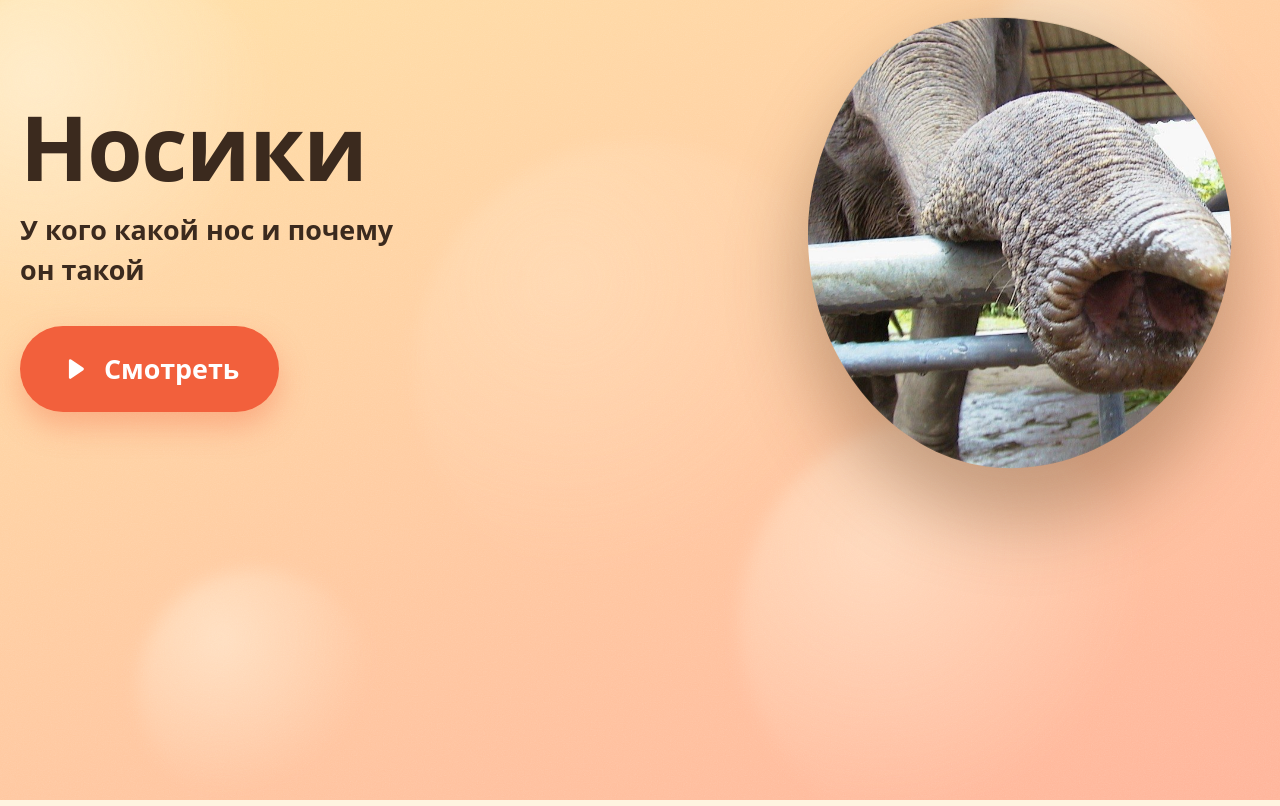
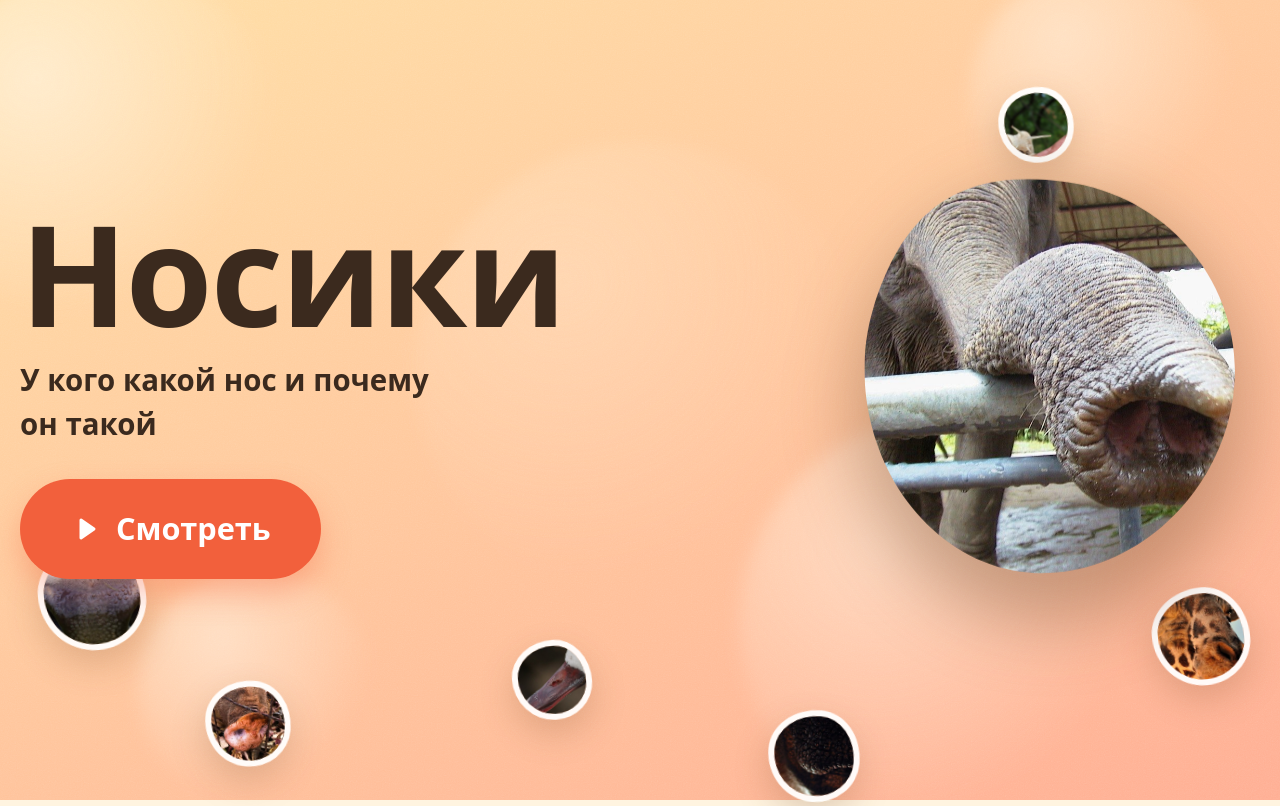
Before and after one commit to usatovw/aninose, a React (Vite) app: page / in a window 1280 px wide. Built offline with nearby package versions, Linux system fonts and the light colour scheme.

Commit message:
feat: композиция главной, центрирование по высоте

```diff
--- a/src/App.tsx
+++ b/src/App.tsx
@@ -26,7 +26,7 @@ export default function App() {
       <motion.div key={loc.pathname}
         initial={{ opacity: 0 }} animate={{ opacity: 1 }} exit={{ opacity: 0 }}
         transition={{ duration: .22 }}
-        style={{ minHeight: '100%' }}>
+        style={{ minHeight: '100%', display: 'flex', flexDirection: 'column' }}>
         <Routes location={loc}>
           <Route path="/" element={<Home />} />
           <Route path="/types" element={<TypesMap />} />
--- a/src/pages/Home.tsx
+++ b/src/pages/Home.tsx
@@ -1,58 +1,79 @@
 import { motion } from 'framer-motion';
 import { useNavigate } from 'react-router-dom';
 import { unlock, say, blip } from '../lib/audio';
-import { photoUrl } from '../lib/content';
+import { noseUrl, photoUrl } from '../lib/content';
 import { Scene } from '../components/Scene';
 import { BlobPhoto } from '../components/BlobPhoto';
 import { IconPlay } from '../components/Icon';
 
-// Слово появляется по буквам — ребёнок ещё не читает, но видит, что с ним «разговаривают».
 const WORD = 'Носики'.split('');
+// Носики-спутники: узнаваемые кадры по кругу — ребёнок видит, про что это, не читая.
+const ORBIT = [
+  { id: 'cow',    x: 3,  y: 68, s: 108, d: 6.2 },
+  { id: 'pig',    x: 16, y: 86, s: 86,  d: 7.4 },
+  { id: 'duck',   x: 40, y: 80, s: 80,  d: 5.6 },
+  { id: 'dog',    x: 60, y: 90, s: 92,  d: 8.0 },
+  { id: 'giraffe',x: 90, y: 74, s: 98,  d: 6.8 },
+  { id: 'snail',  x: 78, y: 12, s: 76,  d: 7.8 },
+];
 
 export default function Home() {
   const nav = useNavigate();
-  const start = () => { unlock(); blip(620); say('ui-hello'); setTimeout(() => nav('/types'), 260); };
+  const start = () => { unlock(); blip(620); say('ui-hello'); setTimeout(() => nav('/types'), 240); };
 
   return (
-    <div className="screen" style={{ justifyContent: 'center' }}>
-      <Scene from="#FFE2A8" to="#FFB49A" accent="#FFF6E3" />
-      <div className="wrap" style={{ display: 'grid', gap: 'clamp(24px,4vw,64px)',
-                                     gridTemplateColumns: 'minmax(280px,1fr) minmax(260px,480px)',
-                                     alignItems: 'center' }}>
+    <div className="screen" style={{ justifyContent: 'center', position: 'relative' }}>
+      <Scene from="#FFE0A6" to="#FFAE93" accent="#FFF8EC" />
+
+      {ORBIT.map((o, i) => (
+        <motion.img key={o.id} src={noseUrl(o.id)} alt="" aria-hidden
+          initial={{ scale: 0, opacity: 0 }}
+          animate={{ scale: 1, opacity: 1, y: [0, -14, 0], rotate: [0, i % 2 ? 5 : -5, 0] }}
+          transition={{ scale: { delay: .5 + i * .09, type: 'spring', stiffness: 200, damping: 13 },
+                        opacity: { delay: .5 + i * .09 },
+                        y: { duration: o.d, repeat: Infinity, ease: 'easeInOut' },
+                        rotate: { duration: o.d * 1.4, repeat: Infinity, ease: 'easeInOut' } }}
+          style={{ position: 'absolute', left: `${o.x}%`, top: `${o.y}%`,
+                   width: o.s, height: o.s, objectFit: 'cover',
+                   borderRadius: '54% 46% 48% 52% / 46% 54% 46% 54%',
+                   border: '6px solid rgba(255,255,255,.92)',
+                   boxShadow: '0 14px 34px rgba(120,70,30,.22)', pointerEvents: 'none' }} />
+      ))}
+
+      <div className="wrap" style={{ display: 'grid', gap: 'clamp(20px,3vw,56px)',
+                                     gridTemplateColumns: 'minmax(280px,1.1fr) minmax(250px,420px)',
+                                     alignItems: 'center', position: 'relative', zIndex: 2 }}>
         <div>
-          <h1 style={{ display: 'flex', flexWrap: 'wrap' }}>
+          <h1 style={{ display: 'flex', flexWrap: 'wrap', fontSize: 'clamp(56px, 11vw, 150px)' }}>
             {WORD.map((ch, i) => (
               <motion.span key={i}
-                initial={{ y: 90, opacity: 0, rotate: -12 }}
-                animate={{ y: 0, opacity: 1, rotate: 0 }}
-                transition={{ delay: .08 + i * .07, type: 'spring', stiffness: 260, damping: 14 }}
-                style={{ display: 'inline-block' }}>
-                {ch}
-              </motion.span>
+                initial={{ y: 110, opacity: 0, rotate: -14, scale: .8 }}
+                animate={{ y: 0, opacity: 1, rotate: 0, scale: 1 }}
+                transition={{ delay: .1 + i * .075, type: 'spring', stiffness: 250, damping: 13 }}
+                style={{ display: 'inline-block' }}>{ch}</motion.span>
             ))}
           </h1>
-
           <motion.p className="lead"
-            initial={{ y: 24, opacity: 0 }} animate={{ y: 0, opacity: 1 }}
-            transition={{ delay: .62, type: 'spring', stiffness: 160, damping: 18 }}
-            style={{ margin: '18px 0 34px' }}>
+            initial={{ y: 22, opacity: 0 }} animate={{ y: 0, opacity: 1 }}
+            transition={{ delay: .66, type: 'spring', stiffness: 170, damping: 19 }}
+            style={{ margin: '14px 0 32px', fontSize: 'clamp(21px,2.3vw,32px)' }}>
             У кого какой нос и почему он такой
           </motion.p>
-
           <motion.button className="btn" onClick={start}
-            initial={{ scale: .6, opacity: 0 }} animate={{ scale: 1, opacity: 1 }}
-            transition={{ delay: .78, type: 'spring', stiffness: 240, damping: 12 }}
-            whileTap={{ scale: .93 }}>
-            <IconPlay size={30} /> Смотреть
+            initial={{ scale: .5, opacity: 0 }} animate={{ scale: 1, opacity: 1 }}
+            transition={{ delay: .8, type: 'spring', stiffness: 250, damping: 12 }}
+            whileHover={{ scale: 1.04 }} whileTap={{ scale: .93 }}
+            style={{ minHeight: 100, padding: '0 50px', fontSize: 'clamp(23px,2.4vw,34px)' }}>
+            <IconPlay size={32} /> Смотреть
           </motion.button>
         </div>
 
         <motion.div
-          initial={{ scale: .72, opacity: 0, rotate: -6 }}
+          initial={{ scale: .7, opacity: 0, rotate: -8 }}
           animate={{ scale: 1, opacity: 1, rotate: 0 }}
-          transition={{ delay: .25, type: 'spring', stiffness: 150, damping: 15 }}>
-          <motion.div animate={{ y: [0, -18, 0] }}
-            transition={{ duration: 6, repeat: Infinity, ease: 'easeInOut' }}>
+          transition={{ delay: .22, type: 'spring', stiffness: 150, damping: 15 }}>
+          <motion.div animate={{ y: [0, -20, 0] }}
+            transition={{ duration: 6.5, repeat: Infinity, ease: 'easeInOut' }}>
             <BlobPhoto src={photoUrl('elephant')} lens={false} />
           </motion.div>
         </motion.div>
--- a/src/styles/global.css
+++ b/src/styles/global.css
@@ -38,7 +38,7 @@ h1 { font-family: var(--display); font-weight: 600; letter-spacing: -.015em;
 h2 { font-family: var(--display); font-weight: 600; letter-spacing: -.01em;
      font-size: clamp(28px, 3.6vw, 48px); line-height: 1.05; margin: 0; text-wrap: balance; }
 
-.screen { min-height: 100%; display: flex; flex-direction: column; justify-content: center;
+.screen { flex: 1; min-height: 100%; display: flex; flex-direction: column; justify-content: center;
           padding-block: 14px 28px;
           padding-left: max(20px, env(safe-area-inset-left, 0px));
           padding-right: max(20px, env(safe-area-inset-right, 0px)); }
```
